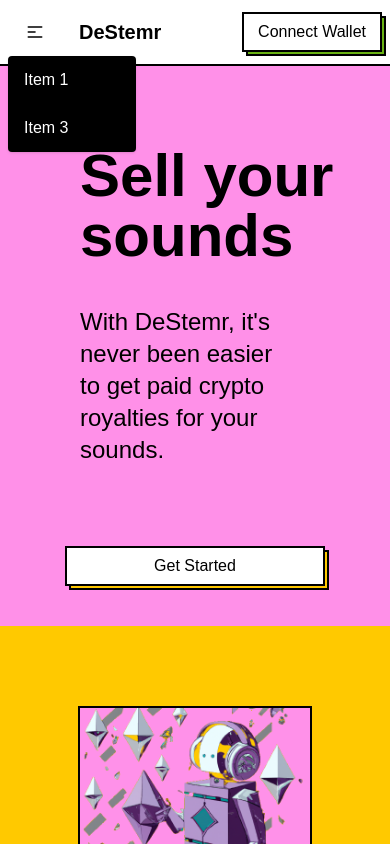
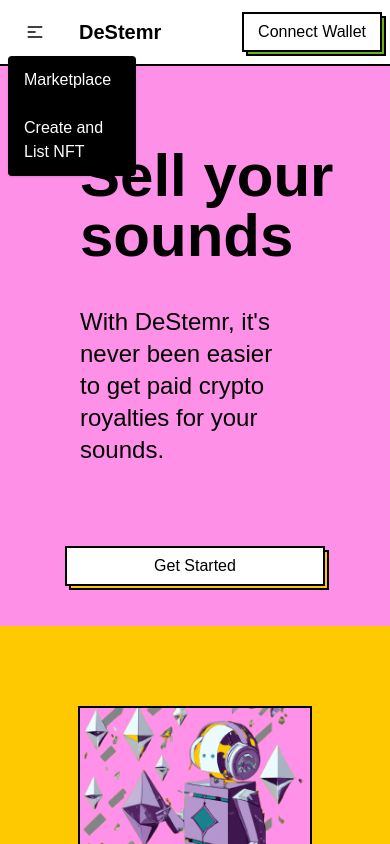
Before and after one commit to ChrisAbdo/Web3-ProjectShowcase, a Next.js app: page / in a window 390 px wide. Both pictures are taken after a click on the label 35 px from the left and 32 px from the top of the page. Shown: the top 844 px of the page. Built offline with nearby package versions, Linux system fonts and the light colour scheme; a web font is replaced by a local one.

Commit message:
fixed menu

```diff
--- a/components/LandingPage.js
+++ b/components/LandingPage.js
@@ -208,7 +208,7 @@ const LandingPage = () => {
               the Stem Marketplace to earn a quick payout.
             </p>
 
-            <div className="flex gap-2">
+            <div className="flex gap-2 text-center">
               <a
                 href="/create-and-list-nft"
                 className="relative inline-block px-4 py-2  group w-full text-center items-center justify-center"
--- a/components/Navbar.js
+++ b/components/Navbar.js
@@ -33,11 +33,11 @@ const Navbar = () => {
               className="shadow menu dropdown-content bg-black rounded-box  text-white w-32"
             >
               <li>
-                <a>Item 1</a>
+                <a href="/marketplace">Marketplace</a>
               </li>
 
               <li>
-                <a>Item 3</a>
+                <a href="/create-and-list-nft">Create and List NFT</a>
               </li>
             </ul>
           </div>
```
